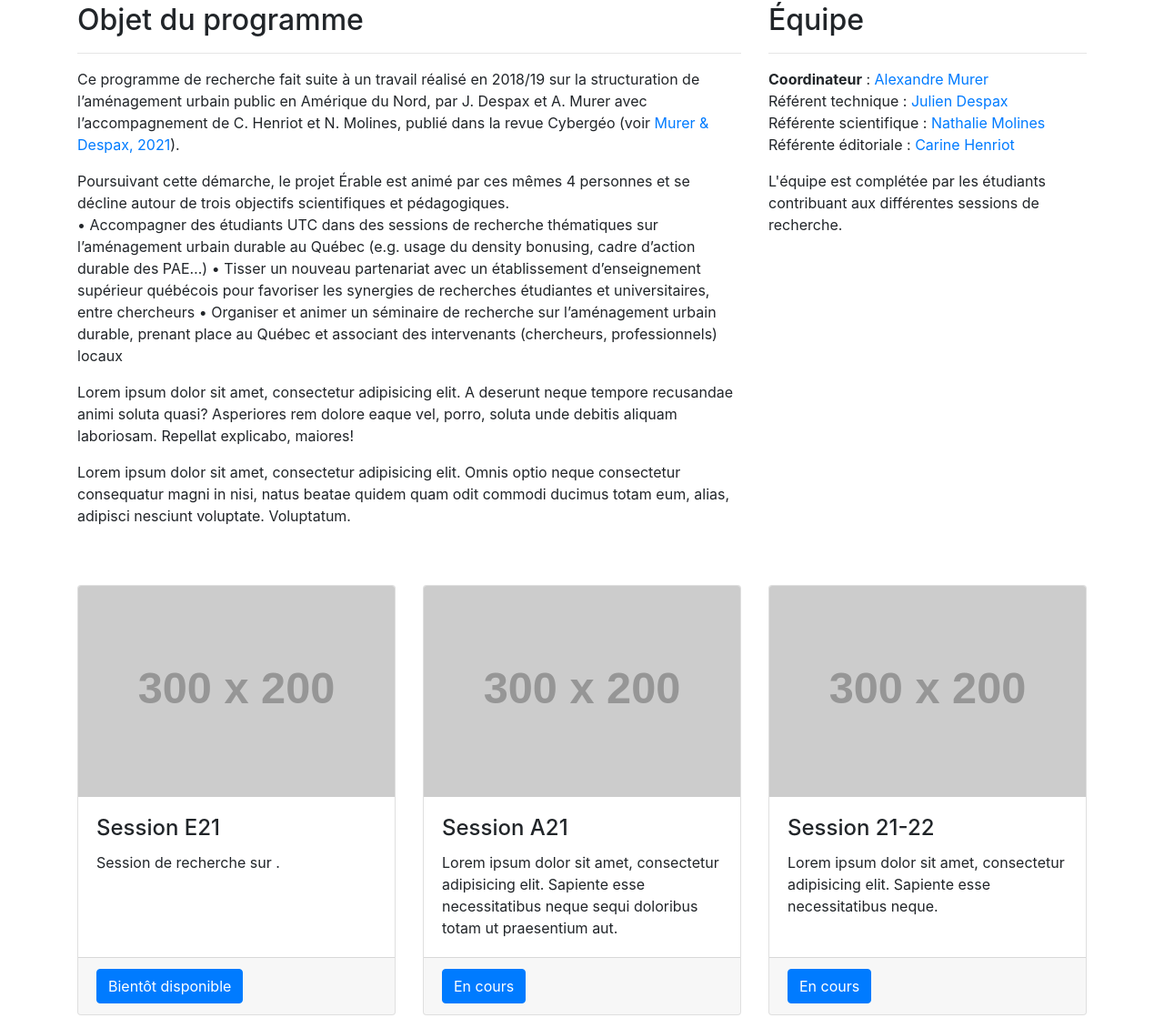
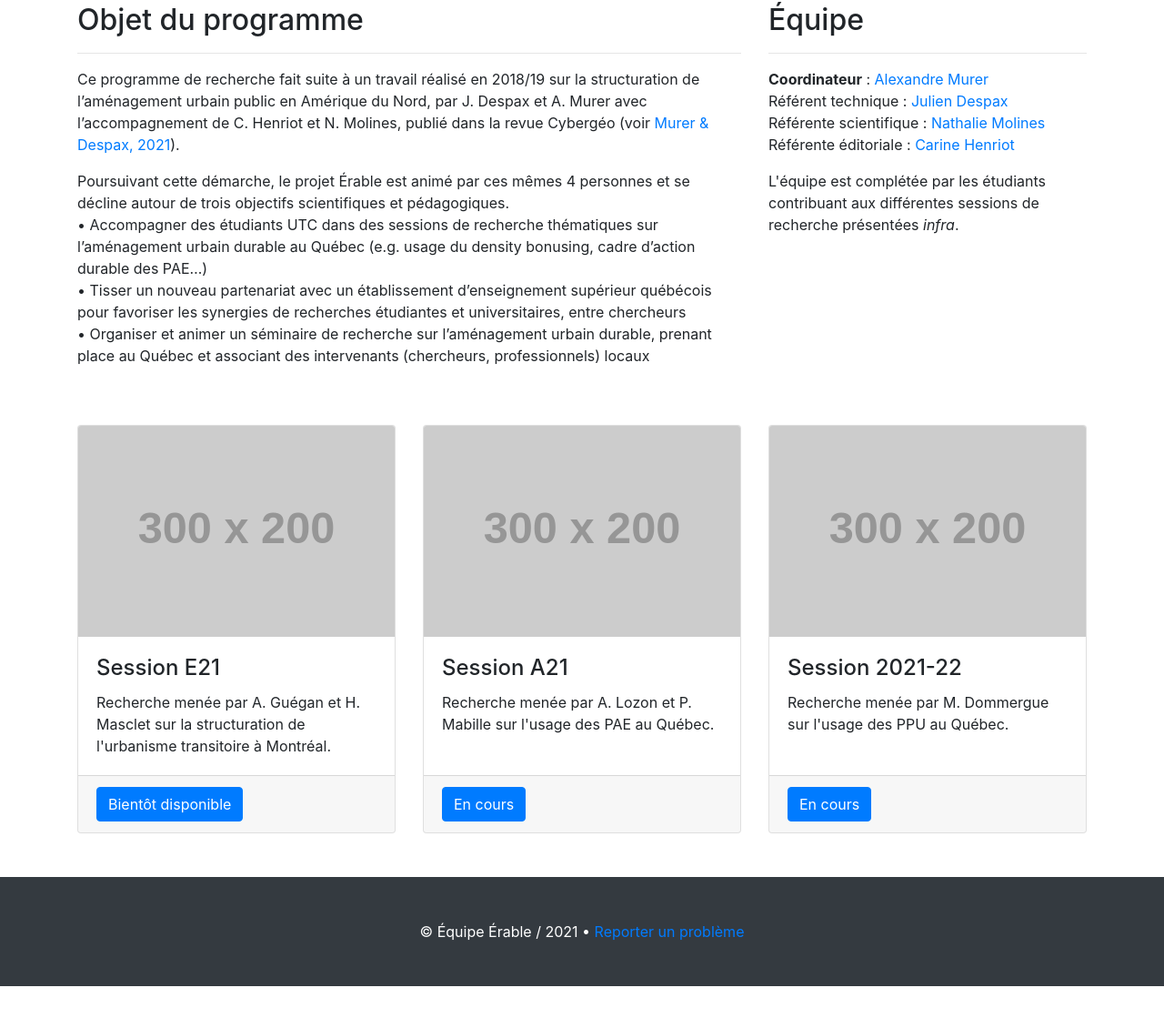
Before and after one commit to projet-erable/projet-erable.github.io, a website: page index.html in a window 1280 px wide. Shown: the part 488-1607 px from the top of the page at 91% size. After the commit the page ends 1572 px from the top, so only its background shows below. Drawn offline with Linux system fonts and the light colour scheme; placeholder pictures from the web are drawn by us.

Commit message:
Index update

```diff
--- a/index.html
+++ b/index.html
@@ -8,7 +8,7 @@
   <meta name="description" content="">
   <meta name="author" content="">
 
-  <title>Projet Érable</title>
+  <title>🍁 Projet Érable</title>
 
   <!-- Bootstrap core CSS -->
   <link href="vendor/bootstrap/css/bootstrap.min.css" rel="stylesheet">
@@ -57,7 +57,7 @@
           <p class="lead mb-5 text-white-50">
           	Érable (<u>É</u>quipe de <u>r</u>echerche pour l'<u>a</u>ménagement urbain dura<u>ble</u>) est un programme de recherche
 		porté par l’<a target="_blank" href="https://www.utc.fr/formations/diplome-dingenieur/genie-urbain-gu/#recherche">Université de Technologie de Compiègne</a> (UTC, France)
-		qui vise à étudier les pratiques et les projets d'aménagement urbain durables mis en œuvre au Québec.
+		qui vise à documenter les pratiques et les projets d'aménagement urbain durables mis en œuvre au Québec.
 		Le projet a été amorcé en avril 2021
 		suite à un soutien financier de l’<a target="_blank" href="https://www.ofqj.org/appel-a-projets-relance-jeunesse-2021/">Office Franco-Québécois pour la Jeunesse</a> (OFQJ)
 		et se poursuit jusqu’en 2023.
@@ -75,22 +75,16 @@
         <h2>Objet du programme</h2>
         <hr>
         <p>Ce programme de recherche fait suite à un travail réalisé en 2018/19 sur la structuration de
-		l’aménagement urbain public en Amérique du Nord, par J. Despax et A. Murer avec l’accompagnement de
-		C. Henriot et N. Molines, publié dans la revue Cybergéo (voir <a target="_blank" href="https://journals.openedition.org/cybergeo/35887">Murer & Despax, 2021</a>).</p>
+		l’aménagement urbain public en Amérique du Nord, par J. Despax et A. Murer avec l’accompagnement
+		de C. Henriot et N. Molines, publié dans la revue Cybergéo (voir <a target="_blank" href="https://journals.openedition.org/cybergeo/35887">Murer & Despax, 2021</a>).</p>
 	<p>Poursuivant cette démarche, le projet Érable est animé par ces mêmes 4 personnes et se décline autour
 		de trois objectifs scientifiques et pédagogiques.<br>
-		•   Accompagner des étudiants UTC dans des sessions de recherche thématiques sur l’aménagement
-		urbain durable au Québec (e.g. usage du density bonusing, cadre d’action durable des PAE…)
-		•   Tisser un nouveau partenariat avec un établissement d’enseignement supérieur québécois pour
-		favoriser les synergies de recherches étudiantes et universitaires, entre chercheurs
-		•   Organiser et animer un séminaire de recherche sur l’aménagement urbain durable, prenant place
+		• Accompagner des étudiants UTC dans des sessions de recherche thématiques sur l’aménagement
+		urbain durable au Québec (e.g. usage du density bonusing, cadre d’action durable des PAE…)<br>
+		• Tisser un nouveau partenariat avec un établissement d’enseignement supérieur québécois pour
+		favoriser les synergies de recherches étudiantes et universitaires, entre chercheurs<br>
+		• Organiser et animer un séminaire de recherche sur l’aménagement urbain durable, prenant place
 		au Québec et associant des intervenants (chercheurs, professionnels) locaux</p>
-	<p>Lorem ipsum dolor sit amet, consectetur adipisicing elit. A deserunt neque tempore recusandae animi
-		soluta quasi? Asperiores rem dolore eaque vel, porro, soluta unde debitis aliquam laboriosam. Repellat
-		explicabo, maiores!</p>
-        <p>Lorem ipsum dolor sit amet, consectetur adipisicing elit. Omnis optio neque consectetur consequatur
-		magni in nisi, natus beatae quidem quam odit commodi ducimus totam eum, alias, adipisci nesciunt
-		voluptate. Voluptatum.</p>
       </div>
       <div class="col-md-4 mb-5">
         <h2>Équipe</h2>
@@ -104,7 +98,8 @@
         </address>
         <address>
           L'équipe est complétée par les étudiants
-	  contribuant aux différentes sessions de recherche.
+	  contribuant aux différentes sessions de
+	  recherche présentées <i>infra</i>.
         </address>
       </div>
     </div>
@@ -116,7 +111,7 @@
           <img class="card-img-top" src="http://placehold.it/300x200" alt="">
           <div class="card-body">
             <h4 class="card-title">Session E21</h4>
-            <p class="card-text">Session de recherche sur .</p>
+            <p class="card-text">Recherche menée par A. Guégan et H. Masclet sur la structuration de l'urbanisme transitoire à Montréal.</p>
           </div>
           <div class="card-footer">
             <a href="#" class="btn btn-primary">Bientôt disponible</a>
@@ -128,7 +123,7 @@
           <img class="card-img-top" src="http://placehold.it/300x200" alt="">
           <div class="card-body">
             <h4 class="card-title">Session A21</h4>
-            <p class="card-text">Lorem ipsum dolor sit amet, consectetur adipisicing elit. Sapiente esse necessitatibus neque sequi doloribus totam ut praesentium aut.</p>
+            <p class="card-text">Recherche menée par A. Lozon et P. Mabille sur l'usage des PAE au Québec.</p>
           </div>
           <div class="card-footer">
             <a href="#" class="btn btn-primary">En cours</a>
@@ -139,8 +134,8 @@
         <div class="card h-100">
           <img class="card-img-top" src="http://placehold.it/300x200" alt="">
           <div class="card-body">
-            <h4 class="card-title">Session 21-22</h4>
-            <p class="card-text">Lorem ipsum dolor sit amet, consectetur adipisicing elit. Sapiente esse necessitatibus neque.</p>
+            <h4 class="card-title">Session 2021-22</h4>
+            <p class="card-text">Recherche menée par M. Dommergue sur l'usage des PPU au Québec.</p>
           </div>
           <div class="card-footer">
             <a href="#" class="btn btn-primary">En cours</a>
@@ -156,7 +151,7 @@
   <!-- Footer -->
   <footer class="py-5 bg-dark">
     <div class="container">
-      <p class="m-0 text-center text-white"> &copy; Érable 2021 • <a target="_blank" href="#"><a href="mailto:alexandre.murer@utc.fr?subject=Projet%20Érable%20/%20Page%20internet">Reporter un problème</a></a></p>
+      <p class="m-0 text-center text-white"> &copy; Équipe Érable / 2021 • <a target="_blank" href="#"><a href="mailto:alexandre.murer@utc.fr?subject=Projet%20Érable%20/%20Page%20internet">Reporter un problème</a></a></p>
     </div>
     <!-- /.container -->
   </footer>
```
